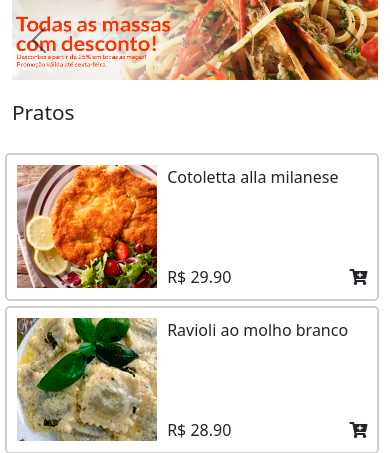
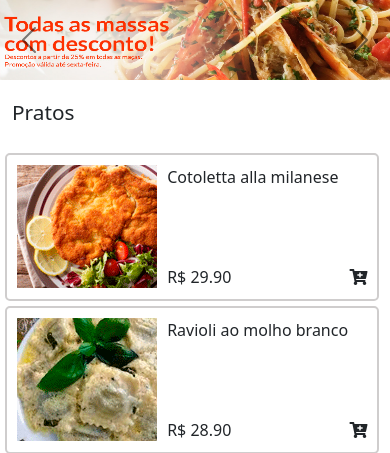
Before and after one commit to gustavoiosimura/BuonaCena, a Flask app: page / in a window 390 px wide. Shown: the part 96-549 px from the top of the page. Run offline with Flask 2, Linux system fonts and the light colour scheme; data comes from the database, SQL or seed files in the repository; some libraries are stand-ins or nearby versions.

Commit message:
melhorias cardapio

```diff
--- a/templates/base_cliente.html
+++ b/templates/base_cliente.html
@@ -33,6 +33,16 @@
 }
 i.fas.fa-shopping-cart.carticon {
     right: 10px;
+    position: relative;
+}
+div#carouselExampleIndicators {
+    position: absolute;
+    width: 100%;
+    left: 0px !important;
+    margin-bottom: 0px !important;
+}
+ .cardapio {
+    top: 80px;
     position: relative;
 }
     }
--- a/templates/index.html
+++ b/templates/index.html
@@ -49,6 +49,7 @@
 </div>
  -->
 {% endif %}
+<div class="cardapio">
             <h2>Pratos</h2>
             <div class="row">
                 {% for cardapio in cardapios if cardapio.tipo == "pratos" %}
@@ -127,6 +128,7 @@
                   {% endfor %}
 
                 </div>
+              </div>
 
     <script type="text/javascript" src="js/script.js"></script>
     {% endblock %}
```
